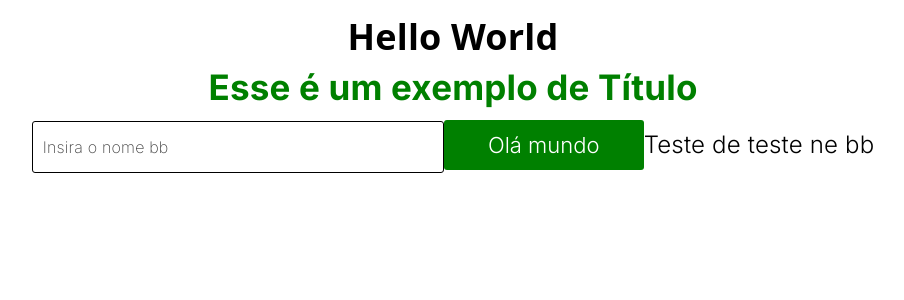
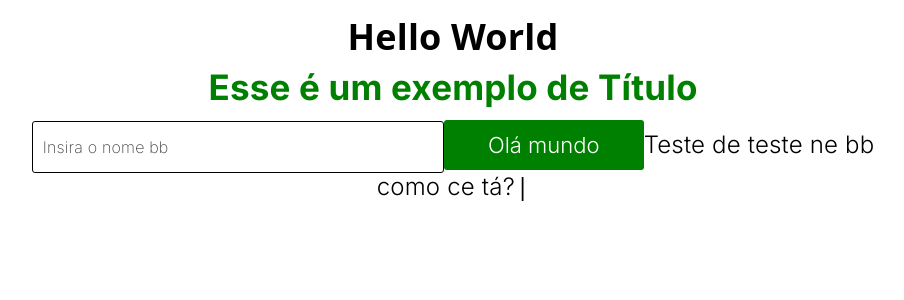
Before and after one commit to becanmc/jojo-birthday, a React (Vite) app in the folder project/: page / in a window 1280 px wide. Shown: the top 300 px of the page, without its empty margins (187-1091 px from the left). Built offline with nearby package versions, Linux system fonts and the light colour scheme.

Commit message:
Adition of typewriter text

```diff
--- a/project/package.json
+++ b/project/package.json
@@ -11,7 +11,8 @@
   },
   "dependencies": {
     "react": "^19.2.8",
-    "react-dom": "^19.2.8"
+    "react-dom": "^19.2.8",
+    "typewriter-effect": "^2.22.0"
   },
   "devDependencies": {
     "@eslint/js": "^10.0.1",
--- /dev/null
+++ b/project/src/components/atoms/Typewriter/Typewriter.module.css
@@ -0,0 +1,10 @@
+.typewriter :global(.Typewriter__wrapper) {
+    font-family: var(--font-primary);
+    font-weight: 300;
+    font-size: var(--font-size-6);
+}
+
+.typewriter :global(.Typewriter__cursor) {
+  color: var(--color-black);
+  font-size: var(--font-size-6);
+}
--- /dev/null
+++ b/project/src/components/atoms/Typewriter/Typewriter.tsx
@@ -0,0 +1,22 @@
+import TypewriterComponent from "typewriter-effect";
+import styles from "./Typewriter.module.css";
+
+type TypeWriterProps = {
+    strings: Array<string>
+}
+
+function TypeWriter({strings} : TypeWriterProps) {
+  return (
+    <div className={styles.typewriter}>
+      <TypewriterComponent
+        options={{
+          strings,
+          autoStart: true,
+          loop: true,
+        }}
+      />
+    </div>
+  );
+}
+
+export default TypeWriter;
--- a/project/src/pages/TestComponents.tsx
+++ b/project/src/pages/TestComponents.tsx
@@ -1,7 +1,9 @@
-import Button from "../components/atoms/Buttons/Button";
+import Button from "../components/atoms/Buttons/Default/Button";
 import Title from "../components/atoms/Title/Title";
 import Input from "../components/atoms/Input/Input";
 import Text from "../components/atoms/Text/Text";
+
+import TypeWriter from "../components/atoms/Typewriter/Typewriter";
 
 function TestComponentsPage(){
     return(<div>
@@ -10,6 +12,7 @@ function TestComponentsPage(){
         <Input width={'400px'}>Insira o nome bb</Input>
         <Button width={'200px'}> Olá mundo </Button>
         <Text>Teste de teste ne bb</Text>
+        <TypeWriter strings={['oi', 'como ce tá?', 'eu quero saber a cor da sua calcinha']}/>
     </div>);
 }
 
```
Also changed, not shown: project/src/components/atoms/Buttons/Default/Button.module.css (renamed from project/src/components/atoms/Buttons/Button.module.css), project/src/components/atoms/Buttons/Default/Button.tsx (renamed from project/src/components/atoms/Buttons/Button.tsx), 1 other file (tests, documents, lock files or other folders).
